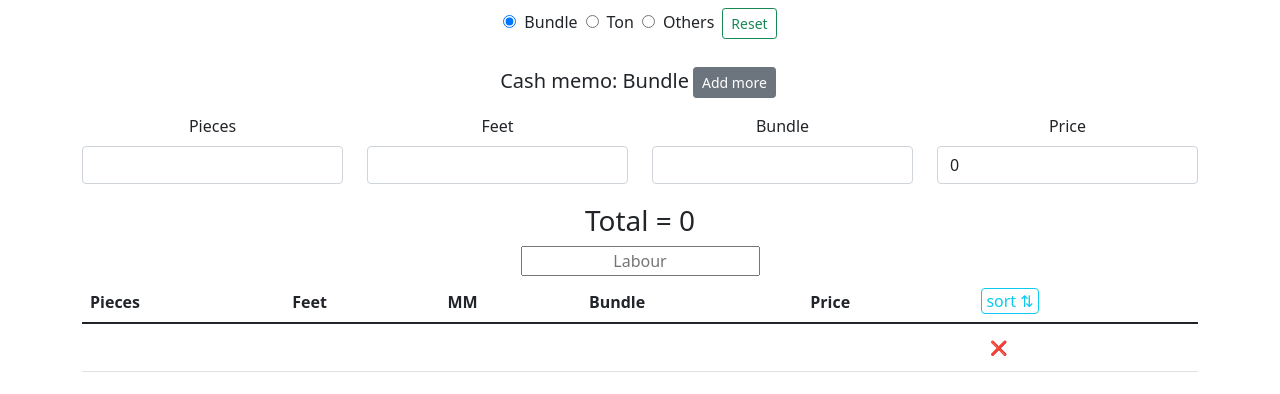
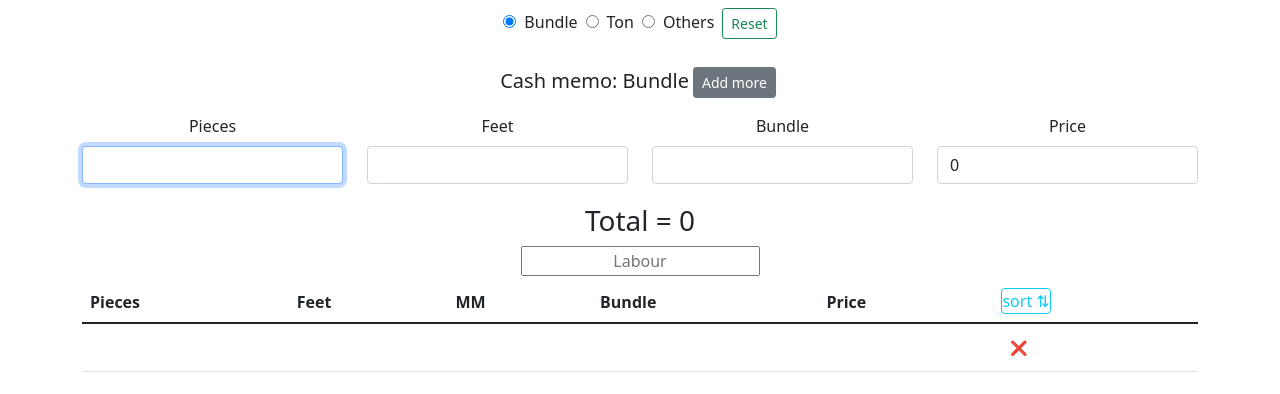
Before and after one commit to Shannto/cart---Copy, a React (Create React App) app: page / in a window 1280 px wide. Shown: the top 394 px of the page. Built offline with nearby package versions, Linux system fonts and the light colour scheme.

Commit message:
initial commit

```diff
--- a/src/components/form.jsx
+++ b/src/components/form.jsx
@@ -44,6 +44,7 @@ class Formsheet extends React.Component {
             <Col md={3} xs={6}><FormGroup>
                   <Label for="examplepieces">Pieces</Label>
                   <Input
+                  autoFocus
                     id="examplepieces"
                     name="pieces"
                     autoComplete="off"
--- a/src/components/tableview.jsx
+++ b/src/components/tableview.jsx
@@ -53,7 +53,7 @@ const TableView = ({
               <th>
                 <button
                   onClick={reverseList}
-                  className="btn btn-outline-info py-0 px-1"
+                  className="btn btn-outline-info py-0 px-0 mb-0 h2"
                 >
                   sort ⇅
                 </button>
```
